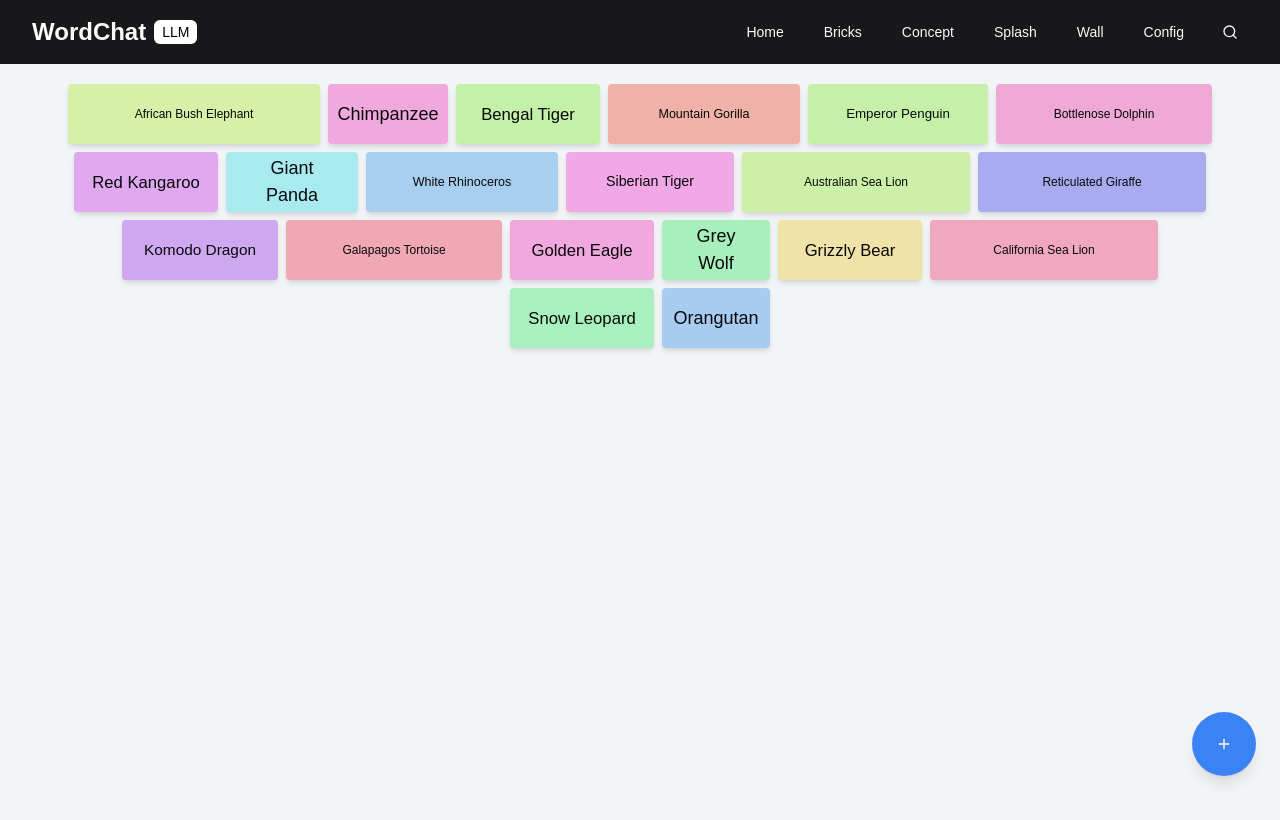
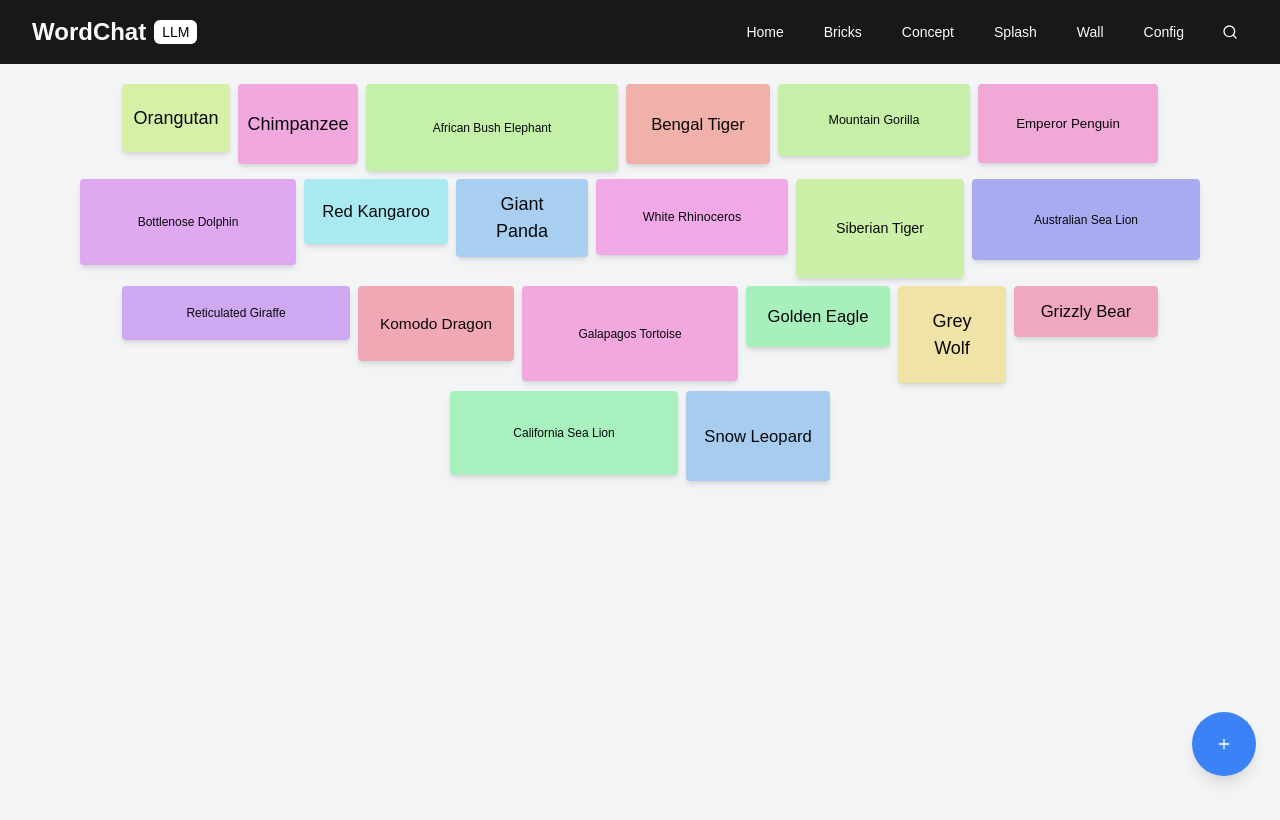
Before and after one commit to 0xMichaelRan/wordchat-nextjs, a Next.js app: page /home/bricks in a window 1280 px wide. Shown: the top 820 px of the page. Built offline with nearby package versions, Linux system fonts and the light colour scheme.

Commit message:
make size variant

```diff
--- a/src/app/home/bricks/wall-bricks.tsx
+++ b/src/app/home/bricks/wall-bricks.tsx
@@ -7,26 +7,26 @@ import { Plus } from 'lucide-react'
 import { Button } from "@/components/ui/button"
 
 const aiConcepts = [
-  { id: 1, word: "African Bush Elephant" },
-  { id: 2, word: "Chimpanzee" },
-  { id: 3, word: "Bengal Tiger" },
-  { id: 4, word: "Mountain Gorilla" },
-  { id: 5, word: "Emperor Penguin" },
-  { id: 6, word: "Bottlenose Dolphin" },
-  { id: 7, word: "Red Kangaroo" },
-  { id: 8, word: "Giant Panda" },
-  { id: 9, word: "White Rhinoceros" },
-  { id: 10, word: "Siberian Tiger" },
-  { id: 11, word: "Australian Sea Lion" },
-  { id: 12, word: "Reticulated Giraffe" },
-  { id: 13, word: "Komodo Dragon" },
-  { id: 14, word: "Galapagos Tortoise" },
-  { id: 15, word: "Golden Eagle" },
-  { id: 16, word: "Grey Wolf" },
-  { id: 17, word: "Grizzly Bear" },
-  { id: 18, word: "California Sea Lion" },
-  { id: 19, word: "Snow Leopard" },
-  { id: 20, word: "Orangutan" },
+  { id: 1, word: "Orangutan", size: "0.68" },
+  { id: 2, word: "Chimpanzee", size: "0.80" },
+  { id: 3, word: "African Bush Elephant", size: "0.87" },
+  { id: 4, word: "Bengal Tiger", size: "0.80" },
+  { id: 5, word: "Mountain Gorilla", size: "0.72" },
+  { id: 6, word: "Emperor Penguin", size: "0.79" },
+  { id: 7, word: "Bottlenose Dolphin", size: "0.86" },
+  { id: 8, word: "Red Kangaroo", size: "0.65" },
+  { id: 9, word: "Giant Panda", size: "0.78" },
+  { id: 10, word: "White Rhinoceros", size: "0.76" },
+  { id: 11, word: "Siberian Tiger", size: "0.99" },
+  { id: 12, word: "Australian Sea Lion", size: "0.81" },
+  { id: 13, word: "Reticulated Giraffe", size: "0.54" },
+  { id: 14, word: "Komodo Dragon", size: "0.75" },
+  { id: 15, word: "Galapagos Tortoise", size: "0.95" },
+  { id: 16, word: "Golden Eagle", size: "0.61" },
+  { id: 17, word: "Grey Wolf", size: "0.97" },
+  { id: 18, word: "Grizzly Bear", size: "0.51" },
+  { id: 19, word: "California Sea Lion", size: "0.84" },
+  { id: 20, word: "Snow Leopard", size: "0.90" },
 ]
 
 const getRandomColor = () => {
@@ -68,7 +68,7 @@ export default function WallBricks() {
                   style={{
                     backgroundColor: brick.color,
                     width: `${Math.max(100, brick.word.length * 12)}px`,
-                    height: '60px',
+                    height: `${Number(brick.size) * 100}px`,
                     display: 'flex',
                     alignItems: 'center',
                     justifyContent: 'center',
--- a/src/app/home/concept/concepts-wall.tsx
+++ b/src/app/home/concept/concepts-wall.tsx
@@ -6,6 +6,7 @@ import { motion, AnimatePresence } from 'framer-motion'
 import { useConfig } from '@/hooks/useConfig'
 
 const aiConcepts = [
+  { id: 1, word: "Orangutan", size: "0.68" },
   { id: 2, word: "Chimpanzee", size: "0.80" },
   { id: 3, word: "African Bush Elephant", size: "0.87" },
   { id: 4, word: "Bengal Tiger", size: "0.80" },
@@ -25,7 +26,6 @@ const aiConcepts = [
   { id: 18, word: "Grizzly Bear", size: "0.51" },
   { id: 19, word: "California Sea Lion", size: "0.84" },
   { id: 20, word: "Snow Leopard", size: "0.90" },
-  { id: 1, word: "Orangutan", size: "0.68" }
 ]
 
 const getRandomPosition = (size: number) => {
--- a/src/components/navigation.tsx
+++ b/src/components/navigation.tsx
@@ -7,6 +7,7 @@ import { Menu, X, Search } from 'lucide-react'
 import { Button } from "@/components/ui/button"
 import { Input } from "@/components/ui/input"
 import { useConfig } from '@/hooks/useConfig'
+import { DropdownMenu, DropdownMenuContent, DropdownMenuItem, DropdownMenuTrigger } from '@radix-ui/react-dropdown-menu'
 
 const navItems = [
     { name: 'Home', href: '/' },
```
